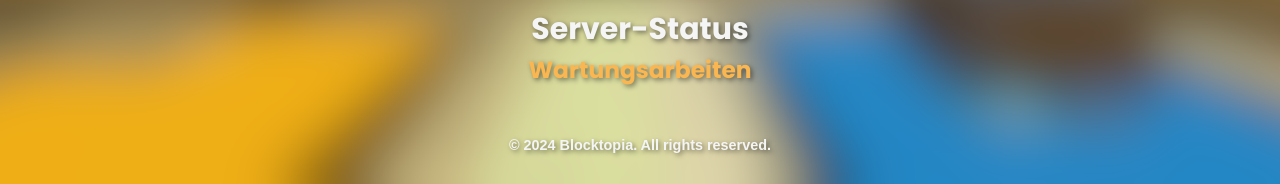
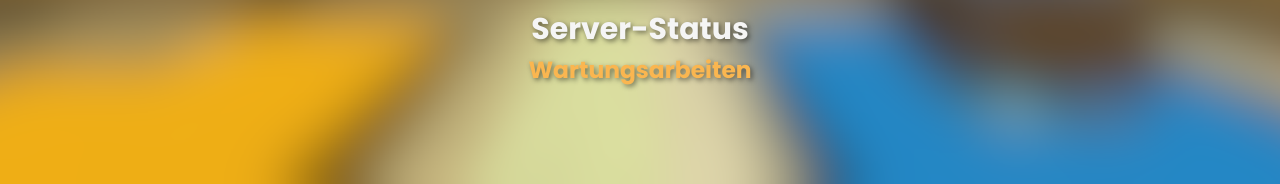
Before and after one commit to BlocktopiaMCde/BlocktopiaMcde.github.io, a plain HTML site: page index.html in a window 1280 px wide. Shown: the part 616-800 px from the top of the page. Drawn offline with Linux system fonts and the light colour scheme.

Commit message:
Update index.html

```diff
--- a/index.html
+++ b/index.html
@@ -46,9 +46,5 @@
             <h1>Server-Status</h1>
             <h3 class="text">Wartungsarbeiten</h3>
     </section>
-
-    <footer>
-        <p>&copy; 2024 Blocktopia. All rights reserved.</p>
-    </footer>
 </body>
 </html>
```
